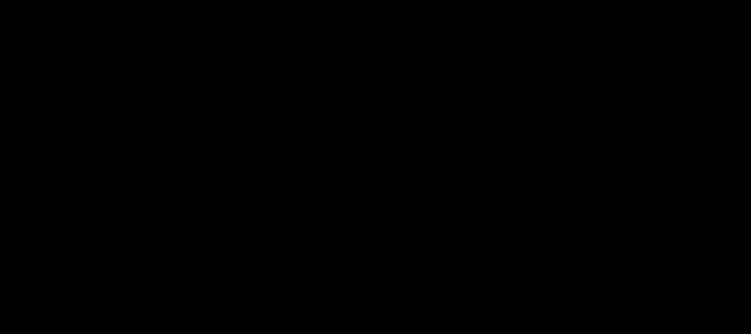
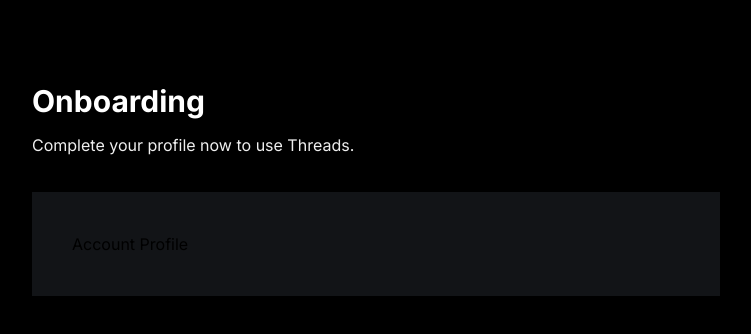
Before and after one commit to kmfiguerrez/threads-clone, a Next.js app: page /onboarding in a window 1280 px wide. Shown: the top 334 px of the page, without its empty margins (264-1015 px from the left). Built offline with nearby package versions, Linux system fonts and the light colour scheme; no server answers.

Commit message:
Finishing onboarding and form components.
- Before installing Shadcn-ui

```diff
--- a/src/app/(auth)/onboarding/page.tsx
+++ b/src/app/(auth)/onboarding/page.tsx
@@ -1,9 +1,38 @@
-import React from 'react'
+import AccountProfile from "@/components/forms/AccountProfile"
+import { currentUser } from "@clerk/nextjs"
 
-const Board = () => {
+
+const Boarding = async () => {
+  // Current logged in user.
+  const user = await currentUser()
+
+  const userInfo = {}
+
+  const userData = {
+    id: user?.id,
+    objectId: userInfo._id,
+    username: userInfo.username || user?.username,
+    name: userInfo.name || user?.firstName || '',
+    bio: userInfo.bio || "",
+    image: userInfo?.image || user?.imageUrl
+  }
+
   return (
-    <div>Board</div>
+    <main className="mx-auto flex max-w-3xl flex-col justify-start px-10 py-20">
+      <h1 className="head-text">Onboarding</h1>
+      <p className="mt-3 text-base-regular text-light-2">
+        Complete your profile now to use Threads.
+      </p>
+
+      <section className="mt-9 bg-dark-2 p-10">
+        {/* Insert AccountProfile component from cler. */}
+        <AccountProfile
+          user={userData}
+          btnTitle='Continue'
+        />
+      </section>
+    </main>
   )
 }
 
-export default Board
+export default Boarding
--- /dev/null
+++ b/src/components/forms/AccountProfile.tsx
@@ -0,0 +1,11 @@
+'use client'
+
+const AccountProfile = () => {
+  return (
+    <div>
+      Account Profile
+    </div>
+  )
+}
+
+export default AccountProfile
```
